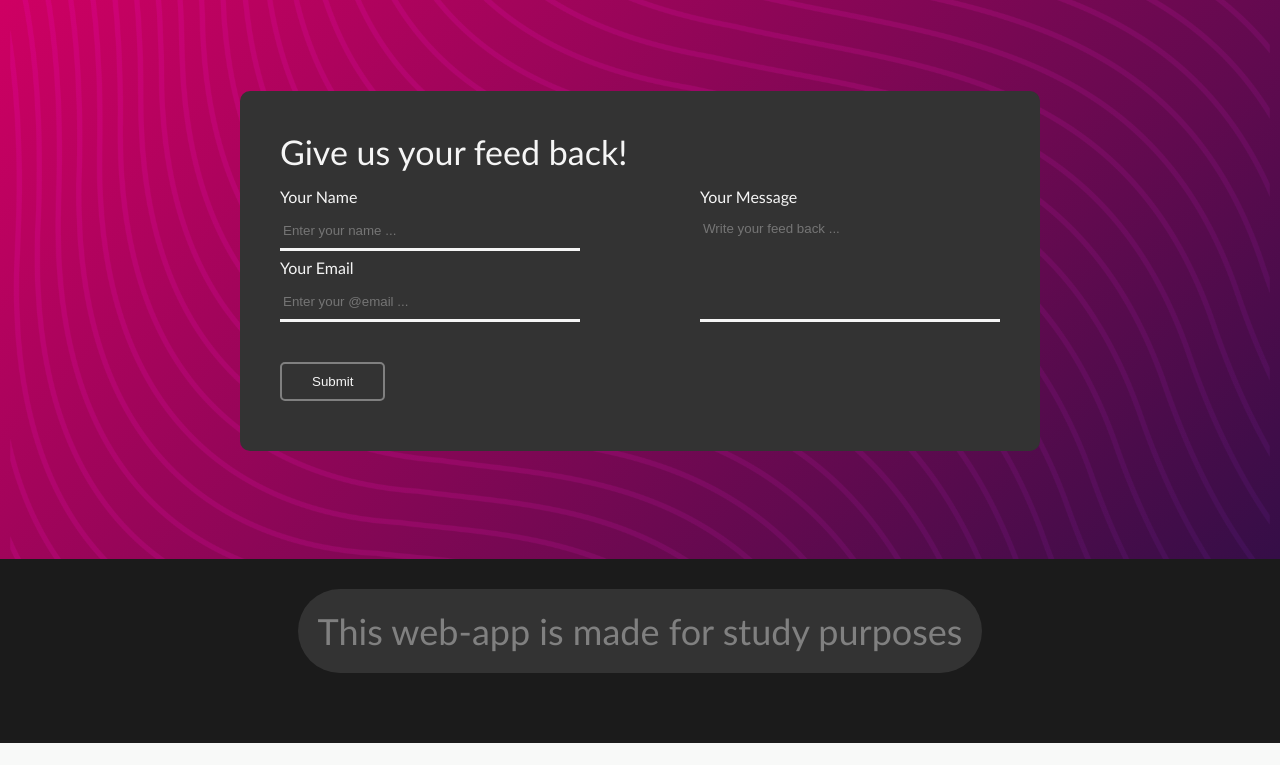
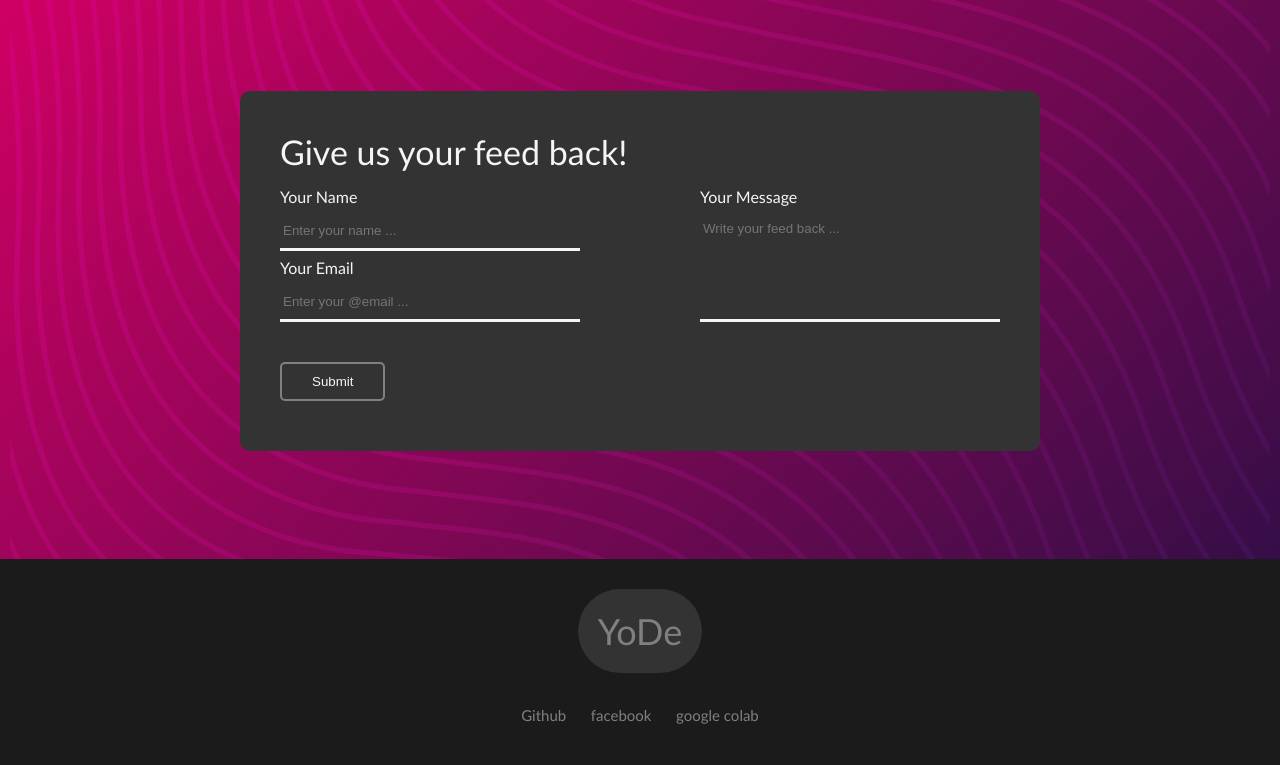
Before and after one commit to tchikyy/Yode-finalVersion, a Flask app: page / in a window 1280 px wide. Shown: the part 3995-4760 px from the top of the page. Before the commit the page ends 4738 px from the top, so only its background shows below. Run offline with Flask 2, Linux system fonts and the light colour scheme; some libraries are stand-ins or nearby versions.

Commit message:
Update index.html

```diff
--- a/templates/index.html
+++ b/templates/index.html
@@ -187,7 +187,8 @@
     <!-- this is the footer part -->
 
     <footer>
-        <p>This web-app is made for study purposes</p>
+        <p>YoDe</p>
+        <div><a href="https://github.com/tchikyy/Yode-finalVersion">Github</a> <a href="">facebook</a> <a href="https://colab.research.google.com/drive/1qPk_sMh2YWuRPb2Vhql6cSBoZH4ZWgFk#scrollTo=m3hIZmDa175z">google colab</a></div>
     </footer>
 
 
```
